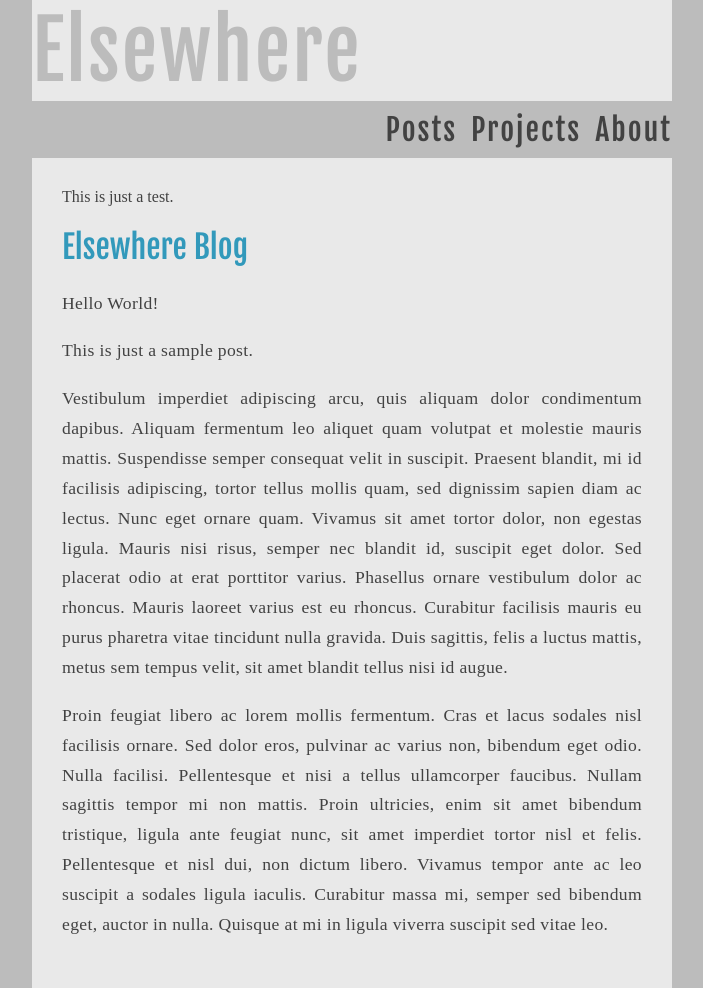
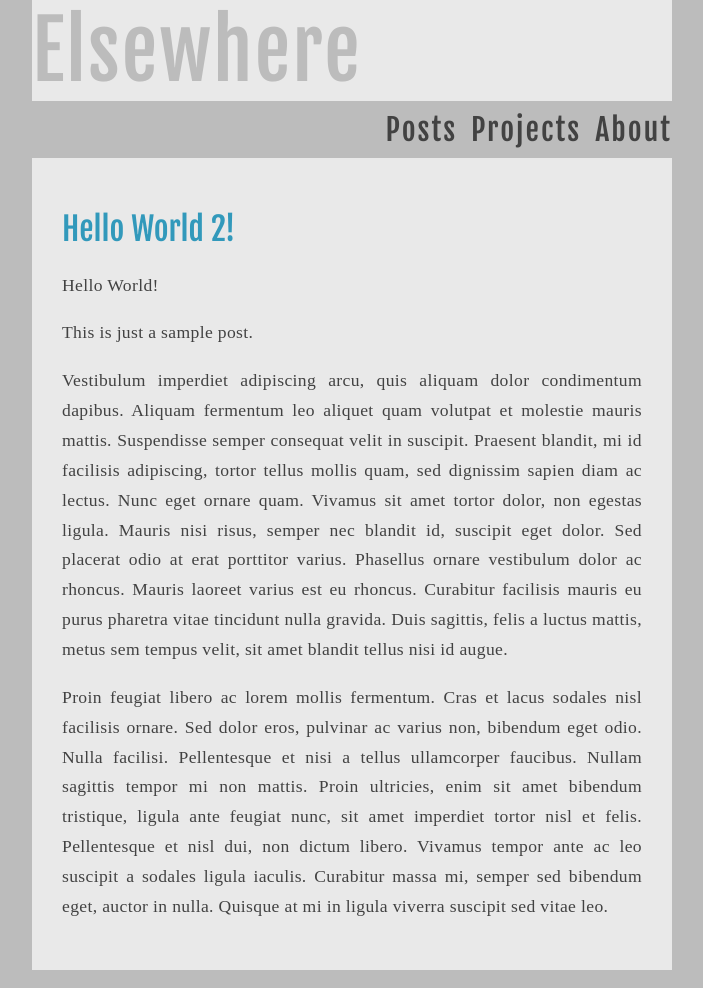
Before and after one commit to ElsewhereGames/elsewheregames.github.io, a Jekyll site: the page built from index.html, in a window 1280 px wide. Shown: the whole page, without its empty margins (288-991 px from the left). Built offline with Jekyll 4.4.1, drawn with Linux system fonts in a browser that asks for light colours; some web fonts are replaced; Markdown is read by kramdown in place of the engine named in the settings.

Commit message:
Still issues with the post title.

```diff
--- a/_includes/post_template.html
+++ b/_includes/post_template.html
@@ -1,3 +1,3 @@
-<h1>{{ page.title }}</h1>
+<h1>{{ post.title }}</h1>
 
 {{ content }}
--- a/index.html
+++ b/index.html
@@ -3,8 +3,6 @@ layout: default
 title: Elsewhere Blog
 ---
 
-This is just a test.
-
 {% assign post = site.posts.first %}
 {% assign content = post.content %}
 {% include post_template.html %}
```
